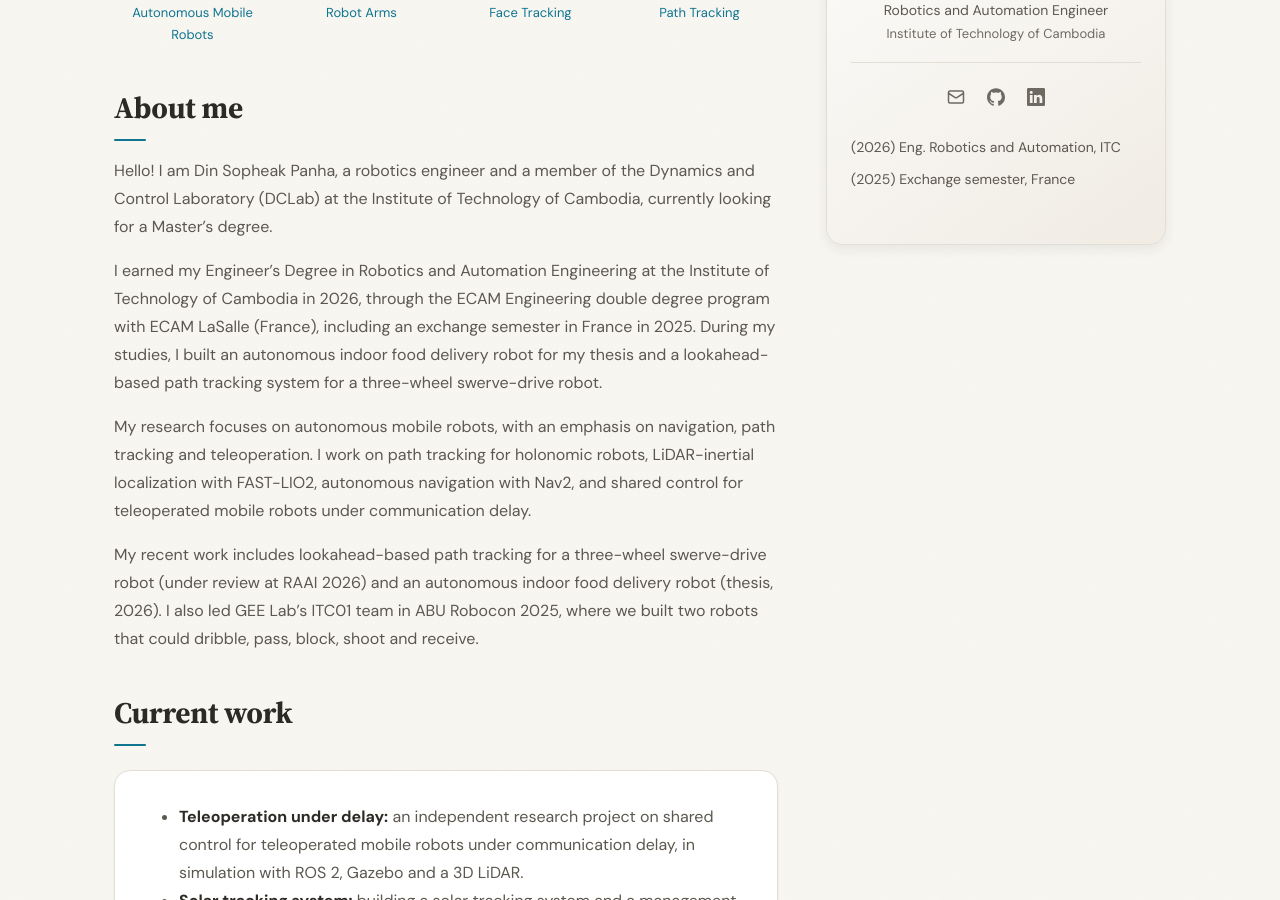
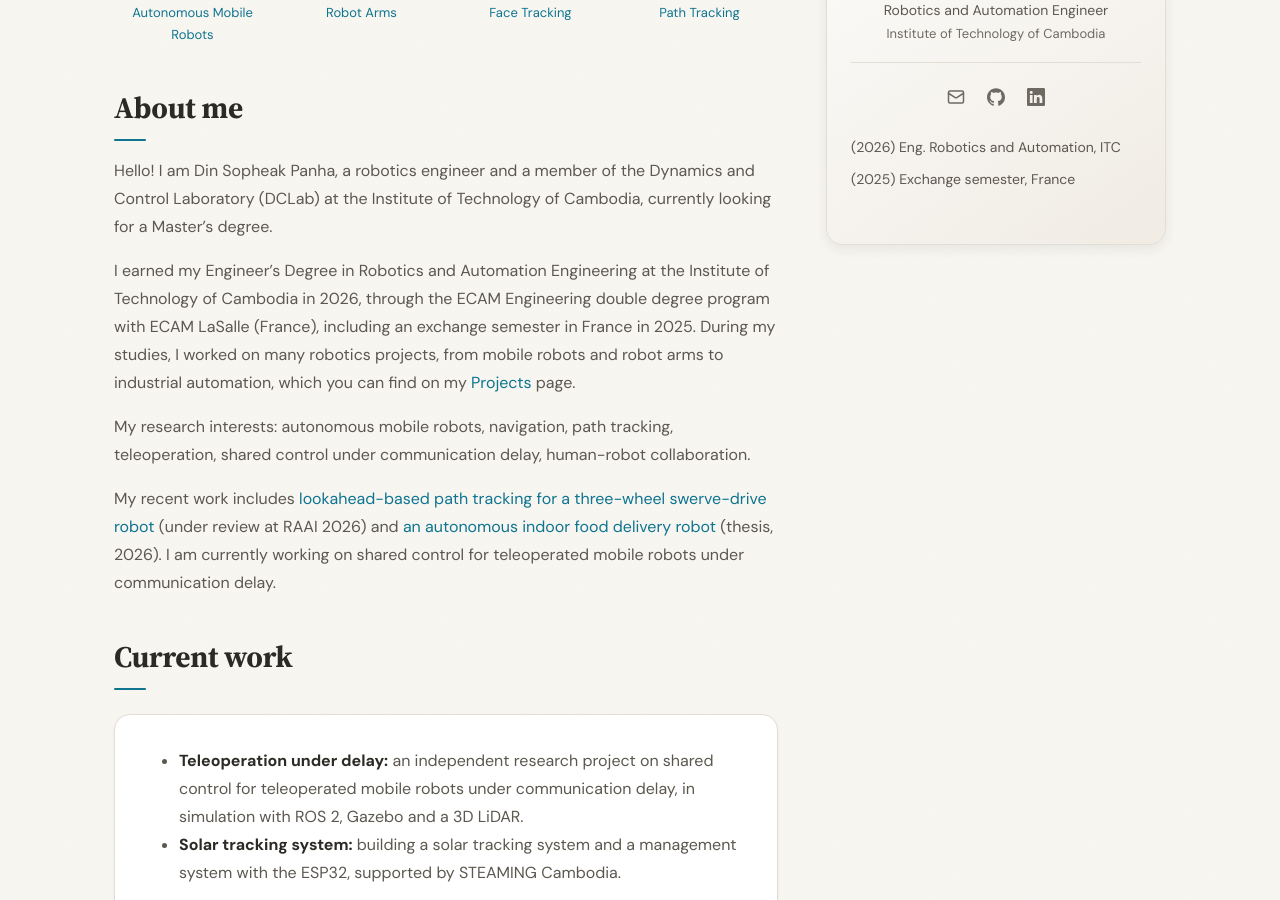
Before and after one commit to din-sopheak-panha/din-sopheak-panha.github.io, a Jekyll site: the page built from _pages/home.md, in a window 1280 px wide and 900 px high, scrolled down 337 px. Built offline with Jekyll 4.4.1, drawn with Linux system fonts in a browser that asks for light colours.

Commit message:
Update home.md

```diff
--- a/_pages/home.md
+++ b/_pages/home.md
@@ -29,11 +29,11 @@ permalink: /
 ## About me
 Hello! I am Din Sopheak Panha, a robotics engineer and a member of the Dynamics and Control Laboratory (DCLab) at the Institute of Technology of Cambodia, currently looking for a Master's degree.
 
-I earned my Engineer's Degree in Robotics and Automation Engineering at the Institute of Technology of Cambodia in 2026, through the ECAM Engineering double degree program with ECAM LaSalle (France), including an exchange semester in France in 2025. During my studies, I built an autonomous indoor food delivery robot for my thesis and a lookahead-based path tracking system for a three-wheel swerve-drive robot.
+I earned my Engineer's Degree in Robotics and Automation Engineering at the Institute of Technology of Cambodia in 2026, through the ECAM Engineering double degree program with ECAM LaSalle (France), including an exchange semester in France in 2025. During my studies, I worked on many robotics projects, from mobile robots and robot arms to industrial automation, which you can find on my [Projects]({{ '/projects' | relative_url }}) page.
 
-My research focuses on autonomous mobile robots, with an emphasis on navigation, path tracking and teleoperation. I work on path tracking for holonomic robots, LiDAR-inertial localization with FAST-LIO2, autonomous navigation with Nav2, and shared control for teleoperated mobile robots under communication delay.
+My research interests: autonomous mobile robots, navigation, path tracking, teleoperation, shared control under communication delay, human-robot collaboration.
 
-My recent work includes lookahead-based path tracking for a three-wheel swerve-drive robot (under review at RAAI 2026) and an autonomous indoor food delivery robot (thesis, 2026). I also led GEE Lab's ITC01 team in ABU Robocon 2025, where we built two robots that could dribble, pass, block, shoot and receive.
+My recent work includes [lookahead-based path tracking for a three-wheel swerve-drive robot]({{ '/projects' | relative_url }}) (under review at RAAI 2026) and [an autonomous indoor food delivery robot]({{ '/projects' | relative_url }}) (thesis, 2026). I am currently working on shared control for teleoperated mobile robots under communication delay.
 
 ## Current work
 
```
